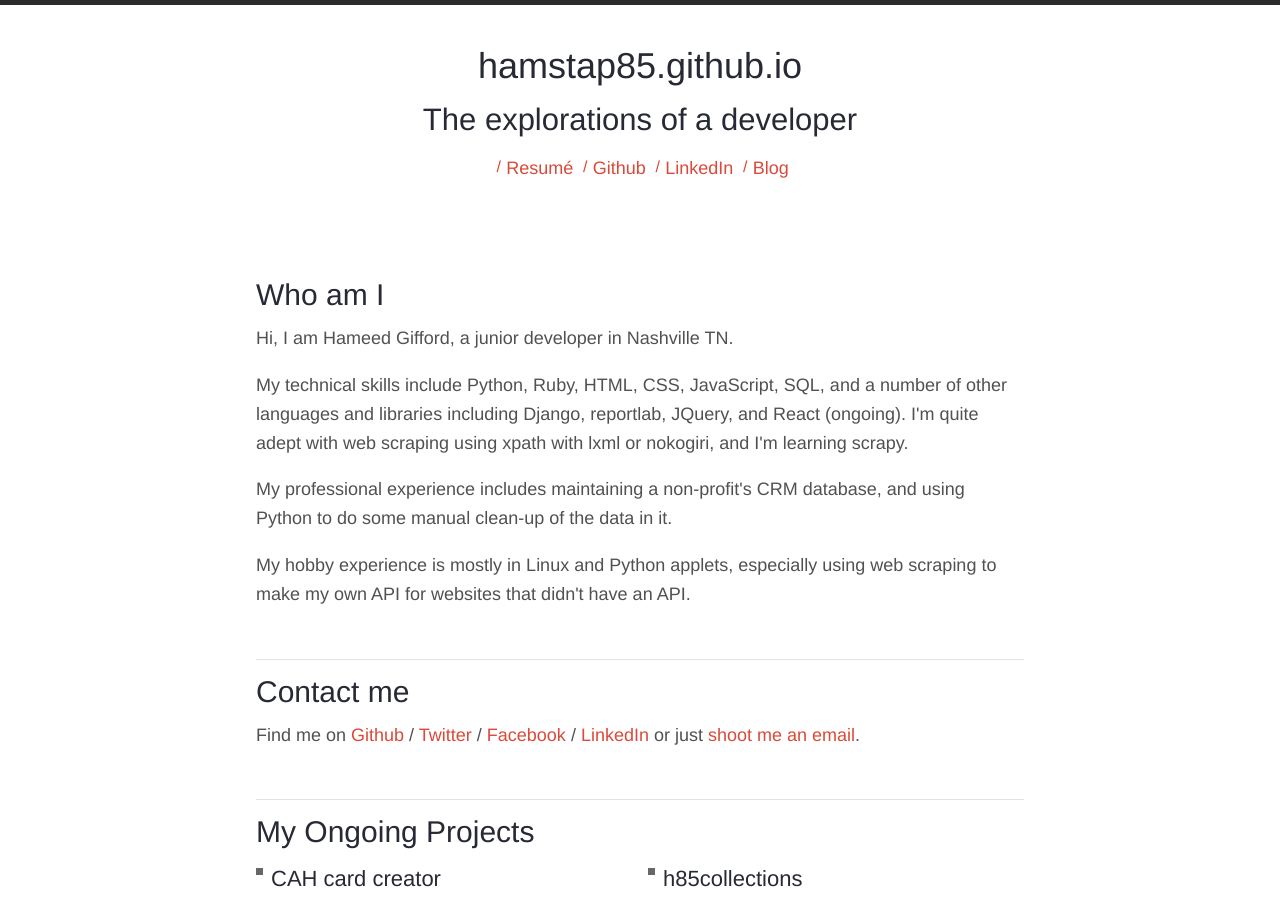
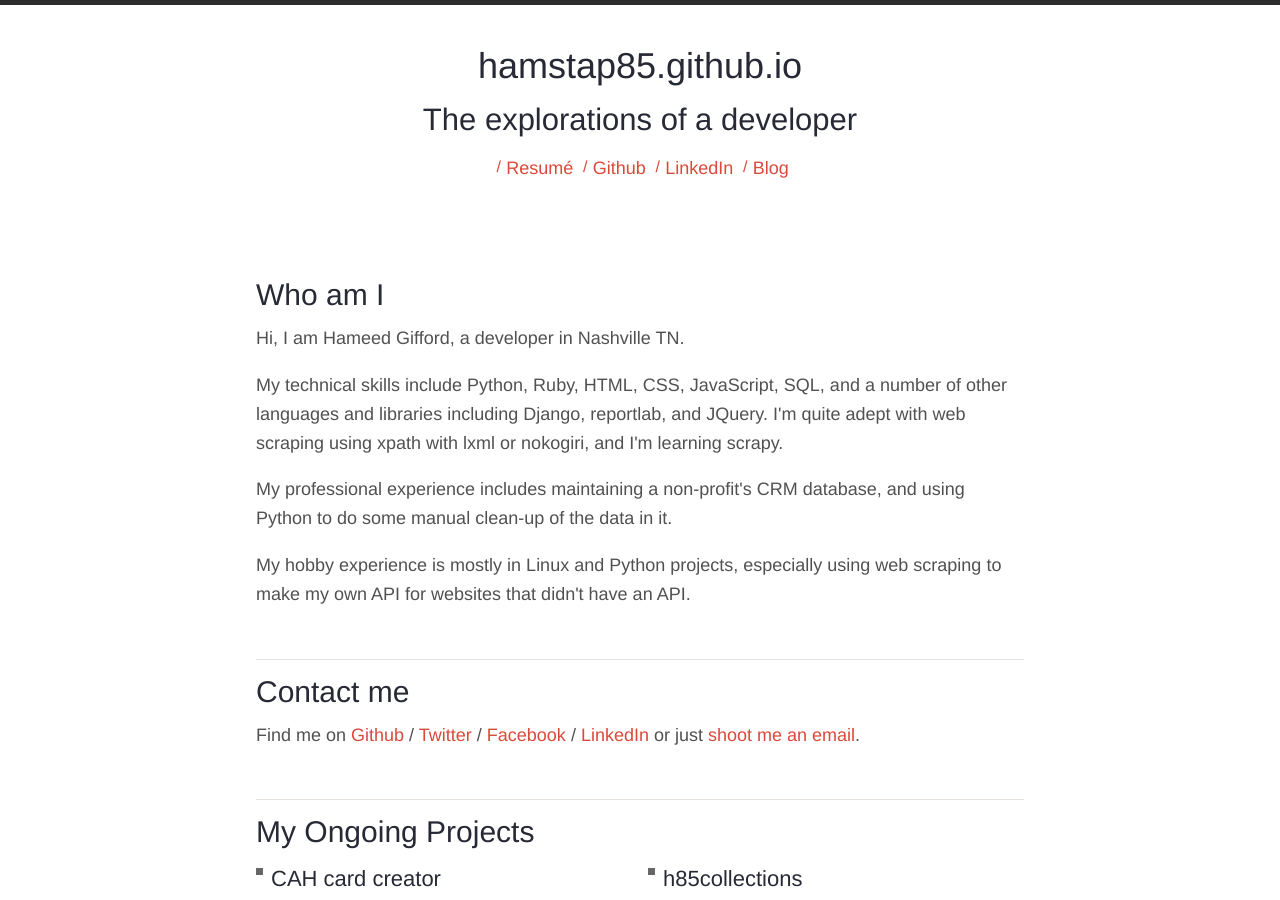
Before and after one commit to giff-h/hamstap85.github.io, a Jekyll site: the page built from index.html, in a window 1280 px wide and 900 px high. Built offline with Jekyll 4.4.1, drawn with Linux system fonts in a browser that asks for light colours; nearby versions of some CDN libraries.

Commit message:
Replaced some horrible oversights

```diff
--- a/index.html
+++ b/index.html
@@ -4,10 +4,10 @@ layout: default
 <div id="home" class="page-content wc-container">
 	<div id="about" class="post">
 		<h3>Who am I</h3>
-		<p>Hi, I am Hameed Gifford, a junior developer in Nashville TN.</p>
-		<p>My technical skills include Python, Ruby, HTML, CSS, JavaScript, SQL, and a number of other languages and libraries including Django, reportlab, JQuery, and React (ongoing). I'm quite adept with web scraping using xpath with lxml or nokogiri, and I'm learning scrapy.</p>
+		<p>Hi, I am Hameed Gifford, a developer in Nashville TN.</p>
+		<p>My technical skills include Python, Ruby, HTML, CSS, JavaScript, SQL, and a number of other languages and libraries including Django, reportlab, and JQuery. I'm quite adept with web scraping using xpath with lxml or nokogiri, and I'm learning scrapy.</p>
 		<p>My professional experience includes maintaining a non-profit's CRM database, and using Python to do some manual clean-up of the data in it.</p>
-		<p>My hobby experience is mostly in Linux and Python applets, especially using web scraping to make my own API for websites that didn't have an API.</p>
+		<p>My hobby experience is mostly in Linux and Python projects, especially using web scraping to make my own API for websites that didn't have an API.</p>
 	</div>
 	<div id="contact" class="post">
 		<h3 id="contact-me">Contact me</h3>
```
